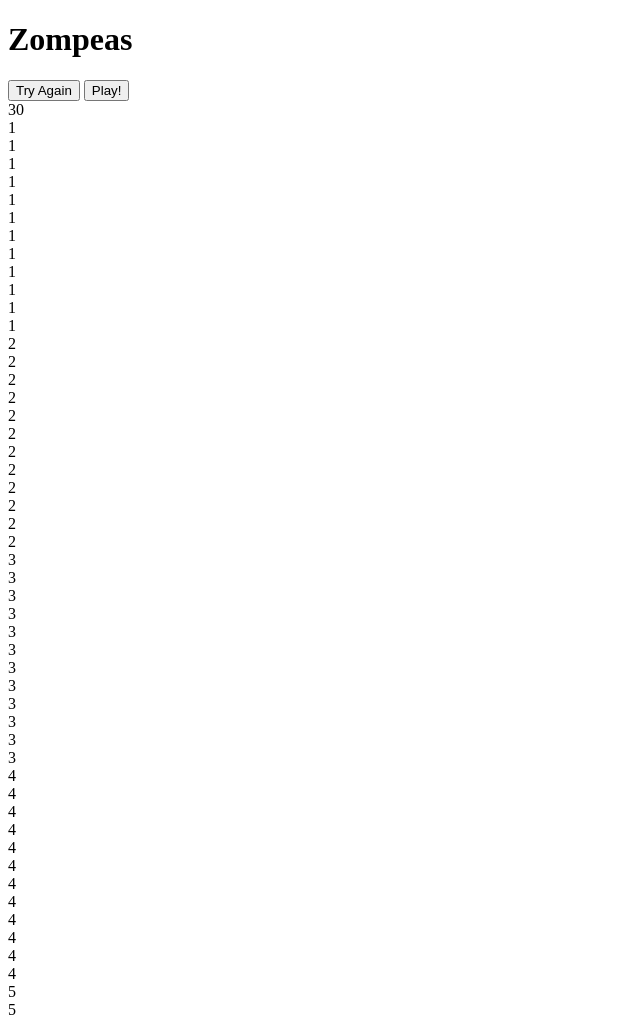
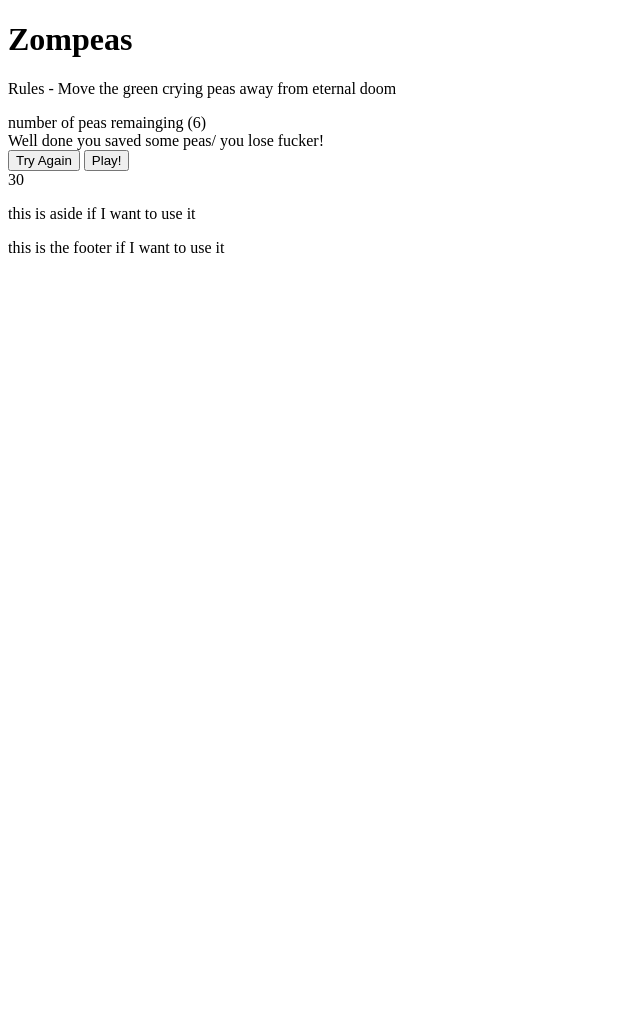
Before and after one commit to CaptainBrad/WDI_Project1, a PHP site: page / in a window 1280 px wide. Shown: the top 1017 px of the page, without its empty margins (0-640 px from the left). After the commit the page ends 253 px from the top, so only its background shows below. Run offline with PHP 8.4, Linux system fonts and the light colour scheme; some libraries are stand-ins or nearby versions.

Commit message:
things stop but thats it

```diff
--- a/src/index.html
+++ b/src/index.html
@@ -17,6 +17,12 @@
 
 <main>
 
+  <p>Rules - Move the green crying peas away from eternal doom</p>
+
+  <div class="peasRemaining">number of peas remainging (6)</div>
+
+  <div class="doomMessage"> Well done you saved some peas/ you lose fucker!</div>
+
 <!---timer + reset button -->
   <div id="timer">
       <button id="reset">Try Again</button>
@@ -24,180 +30,190 @@
       <div class="screen">30</div>
     </div>
 
+    <div class="zomPeaAttack">
+      <audio src="https://clyp.it/j501lak5" preload="auto">
+        moany moan
+      </audio>
+
   <!--the Grid  -->
     <div class="divTable">
     <div class="divTableBody">
     <div class="divTableRow">
-    <div class="divTableCell active">1</div>
-    <div class="divTableCell">1</div>
-    <div class="divTableCell">1</div>
-    <div class="divTableCell">1</div>
-    <div class="divTableCell">1</div>
-    <div class="divTableCell">1</div>
-    <div class="divTableCell">1</div>
-    <div class="divTableCell">1</div>
-    <div class="divTableCell">1</div>
-    <div class="divTableCell">1</div>
-    <div class="divTableCell">1</div>
-    <div class="divTableCell">1</div>
+    <div class="divTableCell active"></div>
+    <div class="divTableCell"></div>
+    <div class="divTableCell"></div>
+    <div class="divTableCell"></div>
+    <div class="divTableCell"></div>
+    <div class="divTableCell"></div>
+    <div class="divTableCell"></div>
+    <div class="divTableCell"></div>
+    <div class="divTableCell"></div>
+    <div class="divTableCell"></div>
+    <div class="divTableCell"></div>
+    <div class="divTableCell"></div>
     </div>
     <div class="divTableRow">
-    <div class="divTableCell">2</div>
-    <div class="divTableCell">2</div>
-    <div class="divTableCell">2</div>
-    <div class="divTableCell">2</div>
-    <div class="divTableCell">2</div>
-    <div class="divTableCell">2</div>
-    <div class="divTableCell">2</div>
-    <div class="divTableCell">2</div>
-    <div class="divTableCell">2</div>
-    <div class="divTableCell">2</div>
-    <div class="divTableCell">2</div>
-    <div class="divTableCell">2</div>
+    <div class="divTableCell"></div>
+    <div class="divTableCell"></div>
+    <div class="divTableCell"></div>
+    <div class="divTableCell"></div>
+    <div class="divTableCell"></div>
+    <div class="divTableCell"></div>
+    <div class="divTableCell"></div>
+    <div class="divTableCell"></div>
+    <div class="divTableCell"></div>
+    <div class="divTableCell"></div>
+    <div class="divTableCell"></div>
+    <div class="divTableCell"></div>
     </div>
     <div class="divTableRow">
-    <div class="divTableCell">3</div>
-    <div class="divTableCell">3</div>
-    <div class="divTableCell">3</div>
-    <div class="divTableCell">3</div>
-    <div class="divTableCell">3</div>
-    <div class="divTableCell">3</div>
-    <div class="divTableCell">3</div>
-    <div class="divTableCell">3</div>
-    <div class="divTableCell">3</div>
-    <div class="divTableCell">3</div>
-    <div class="divTableCell">3</div>
-    <div class="divTableCell">3</div>
+    <div class="divTableCell"></div>
+    <div class="divTableCell"></div>
+    <div class="divTableCell"></div>
+    <div class="divTableCell"></div>
+    <div class="divTableCell"></div>
+    <div class="divTableCell"></div>
+    <div class="divTableCell"></div>
+    <div class="divTableCell"></div>
+    <div class="divTableCell"></div>
+    <div class="divTableCell"></div>
+    <div class="divTableCell"></div>
+    <div class="divTableCell"></div>
     </div>
     <div class="divTableRow">
-    <div class="divTableCell">4</div>
-    <div class="divTableCell">4</div>
-    <div class="divTableCell">4</div>
-    <div class="divTableCell">4</div>
-    <div class="divTableCell">4</div>
-    <div class="divTableCell">4</div>
-    <div class="divTableCell">4</div>
-    <div class="divTableCell">4</div>
-    <div class="divTableCell">4</div>
-    <div class="divTableCell">4</div>
-    <div class="divTableCell">4</div>
-    <div class="divTableCell">4</div>
+    <div class="divTableCell"></div>
+    <div class="divTableCell"></div>
+    <div class="divTableCell"></div>
+    <div class="divTableCell"></div>
+    <div class="divTableCell"></div>
+    <div class="divTableCell"></div>
+    <div class="divTableCell"></div>
+    <div class="divTableCell"></div>
+    <div class="divTableCell"></div>
+    <div class="divTableCell"></div>
+    <div class="divTableCell"></div>
+    <div class="divTableCell"></div>
     </div>
     <div class="divTableRow">
-    <div class="divTableCell">5</div>
-    <div class="divTableCell">5</div>
-    <div class="divTableCell">5</div>
-    <div class="divTableCell">5</div>
-    <div class="divTableCell">5</div>
-    <div class="divTableCell">5</div>
-    <div class="divTableCell">5</div>
-    <div class="divTableCell">5</div>
-    <div class="divTableCell">5</div>
-    <div class="divTableCell">5</div>
-    <div class="divTableCell">5</div>
-    <div class="divTableCell">5</div>
+    <div class="divTableCell"></div>
+    <div class="divTableCell"></div>
+    <div class="divTableCell"></div>
+    <div class="divTableCell"></div>
+    <div class="divTableCell"></div>
+    <div class="divTableCell"></div>
+    <div class="divTableCell"></div>
+    <div class="divTableCell"></div>
+    <div class="divTableCell"></div>
+    <div class="divTableCell"></div>
+    <div class="divTableCell"></div>
+    <div class="divTableCell"></div>
     </div>
     <div class="divTableRow">
-    <div class="divTableCell">6</div>
-    <div class="divTableCell">6</div>
-    <div class="divTableCell">6</div>
-    <div class="divTableCell">6</div>
-    <div class="divTableCell">6</div>
+    <div class="divTableCell"></div>
+    <div class="divTableCell"></div>
+    <div class="divTableCell"></div>
+    <div class="divTableCell"></div>
+    <div class="divTableCell"></div>
     <div class="divTableCell inoPea"></div>
-    <div class="divTableCell inoPea">6</div>
-    <div class="divTableCell inoPea">6</div>
-    <div class="divTableCell">6</div>
-    <div class="divTableCell">6</div>
-    <div class="divTableCell">6</div>
-    <div class="divTableCell">6</div>
+    <div class="divTableCell inoPea"></div>
+    <div class="divTableCell inoPea"></div>
+    <div class="divTableCell"></div>
+    <div class="divTableCell"></div>
+    <div class="divTableCell"></div>
+    <div class="divTableCell"></div>
     </div>
     <div class="divTableRow">
-    <div class="divTableCell">7</div>
-    <div class="divTableCell">7</div>
-    <div class="divTableCell">7</div>
-    <div class="divTableCell">7</div>
-    <div class="divTableCell">7</div>
-    <div class="divTableCell inoPea">7</div>
-    <div class="divTableCell inoPea">7</div>
-    <div class="divTableCell inoPea">7</div>
-    <div class="divTableCell">7</div>
-    <div class="divTableCell">7</div>
-    <div class="divTableCell">7</div>
-    <div class="divTableCell">7</div>
+    <div class="divTableCell"></div>
+    <div class="divTableCell"></div>
+    <div class="divTableCell"></div>
+    <div class="divTableCell"></div>
+    <div class="divTableCell"></div>
+    <div class="divTableCell inoPea"></div>
+    <div class="divTableCell inoPea"></div>
+    <div class="divTableCell inoPea"></div>
+    <div class="divTableCell"></div>
+    <div class="divTableCell"></div>
+    <div class="divTableCell"></div>
+    <div class="divTableCell"></div>
     </div>
     <div class="divTableRow">
-    <div class="divTableCell">8</div>
-    <div class="divTableCell">8</div>
-    <div class="divTableCell">8</div>
-    <div class="divTableCell">8</div>
-    <div class="divTableCell">8</div>
-    <div class="divTableCell">8</div>
-    <div class="divTableCell">8</div>
-    <div class="divTableCell">8</div>
-    <div class="divTableCell">8</div>
-    <div class="divTableCell">8</div>
-    <div class="divTableCell">8</div>
-    <div class="divTableCell">8</div>
+    <div class="divTableCell"></div>
+    <div class="divTableCell"></div>
+    <div class="divTableCell"></div>
+    <div class="divTableCell"></div>
+    <div class="divTableCell"></div>
+    <div class="divTableCell"></div>
+    <div class="divTableCell"></div>
+    <div class="divTableCell"></div>
+    <div class="divTableCell"></div>
+    <div class="divTableCell"></div>
+    <div class="divTableCell"></div>
+    <div class="divTableCell"></div>
     </div>
     <div class="divTableRow">
-    <div class="divTableCell">9</div>
-    <div class="divTableCell">9</div>
-    <div class="divTableCell">9</div>
-    <div class="divTableCell">9</div>
-    <div class="divTableCell">9</div>
-    <div class="divTableCell">9</div>
-    <div class="divTableCell">9</div>
-    <div class="divTableCell">9</div>
-    <div class="divTableCell">9</div>
-    <div class="divTableCell">9</div>
-    <div class="divTableCell">9</div>
-    <div class="divTableCell">9</div>
+    <div class="divTableCell"></div>
+    <div class="divTableCell"></div>
+    <div class="divTableCell"></div>
+    <div class="divTableCell"></div>
+    <div class="divTableCell"></div>
+    <div class="divTableCell"></div>
+    <div class="divTableCell"></div>
+    <div class="divTableCell"></div>
+    <div class="divTableCell"></div>
+    <div class="divTableCell"></div>
+    <div class="divTableCell"></div>
+    <div class="divTableCell"></div>
     </div>
     <div class="divTableRow">
-    <div class="divTableCell">10</div>
-    <div class="divTableCell">10</div>
-    <div class="divTableCell">10</div>
-    <div class="divTableCell">10</div>
-    <div class="divTableCell">10</div>
-    <div class="divTableCell">10</div>
-    <div class="divTableCell">10</div>
-    <div class="divTableCell">10</div>
-    <div class="divTableCell">10</div>
-    <div class="divTableCell">10</div>
-    <div class="divTableCell">10</div>
-    <div class="divTableCell">10</div>
+    <div class="divTableCell"></div>
+    <div class="divTableCell"></div>
+    <div class="divTableCell"></div>
+    <div class="divTableCell"></div>
+    <div class="divTableCell"></div>
+    <div class="divTableCell"></div>
+    <div class="divTableCell"></div>
+    <div class="divTableCell"></div>
+    <div class="divTableCell"></div>
+    <div class="divTableCell"></div>
+    <div class="divTableCell"></div>
+    <div class="divTableCell"></div>
     </div>
     <div class="divTableRow">
-    <div class="divTableCell">11</div>
-    <div class="divTableCell">11</div>
-    <div class="divTableCell">11</div>
-    <div class="divTableCell">11</div>
-    <div class="divTableCell">11</div>
-    <div class="divTableCell">11</div>
-    <div class="divTableCell">11</div>
-    <div class="divTableCell">11</div>
-    <div class="divTableCell">11</div>
-    <div class="divTableCell">11</div>
-    <div class="divTableCell">11</div>
-    <div class="divTableCell">11</div>
+    <div class="divTableCell"></div>
+    <div class="divTableCell"></div>
+    <div class="divTableCell"></div>
+    <div class="divTableCell"></div>
+    <div class="divTableCell"></div>
+    <div class="divTableCell"></div>
+    <div class="divTableCell"></div>
+    <div class="divTableCell"></div>
+    <div class="divTableCell"></div>
+    <div class="divTableCell"></div>
+    <div class="divTableCell"></div>
+    <div class="divTableCell"></div>
     </div>
     <div class="divTableRow">
-    <div class="divTableCell">12</div>
-    <div class="divTableCell">12</div>
-    <div class="divTableCell">12</div>
-    <div class="divTableCell">12</div>
-    <div class="divTableCell">12</div>
-    <div class="divTableCell">12</div>
-    <div class="divTableCell">12</div>
-    <div class="divTableCell">12</div>
-    <div class="divTableCell">12</div>
-    <div class="divTableCell">12</div>
-    <div class="divTableCell">12</div>
-    <div class="divTableCell">12</div>
+    <div class="divTableCell"></div>
+    <div class="divTableCell"></div>
+    <div class="divTableCell"></div>
+    <div class="divTableCell"></div>
+    <div class="divTableCell"></div>
+    <div class="divTableCell"></div>
+    <div class="divTableCell"></div>
+    <div class="divTableCell"></div>
+    <div class="divTableCell"></div>
+    <div class="divTableCell"></div>
+    <div class="divTableCell"></div>
+    <div class="divTableCell"></div>
     </div>
     </div>
     </div>
     <!-- DivTable.com -->
+
+    <div class="zompeaSound">
+      <audio src ="../sounds/zomPea.wav">
+        rawwrrr
+      </audio>
 </main>
 
 <aside>
@@ -208,7 +224,7 @@
   <p>this is the footer if I want to use it</p>
 </footer>
 
-<img src="/images/inoPea.svg" alt="inoPea">
+
 
   </body>
 </html>
```
Also changed, not shown: src/js/app.js (+57 -4 lines), src/scss/style.scss (+34 -6 lines).
